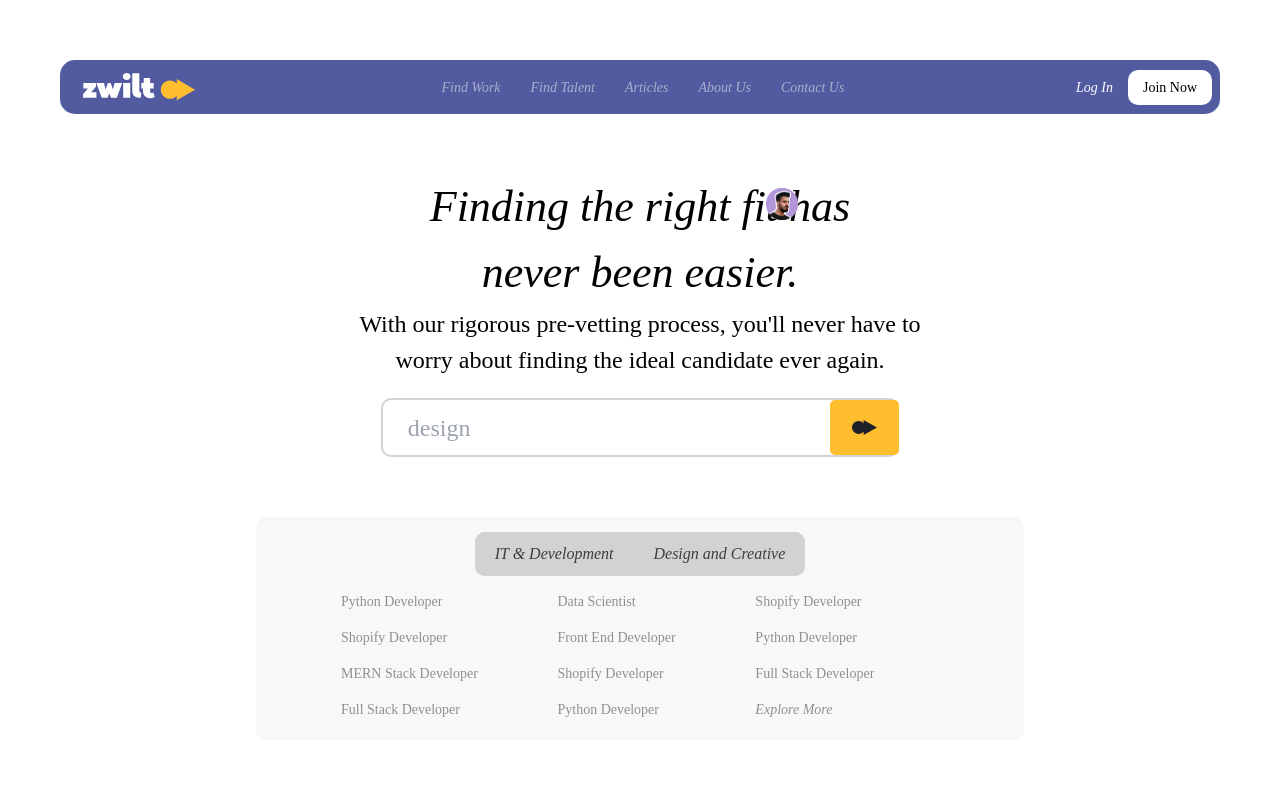
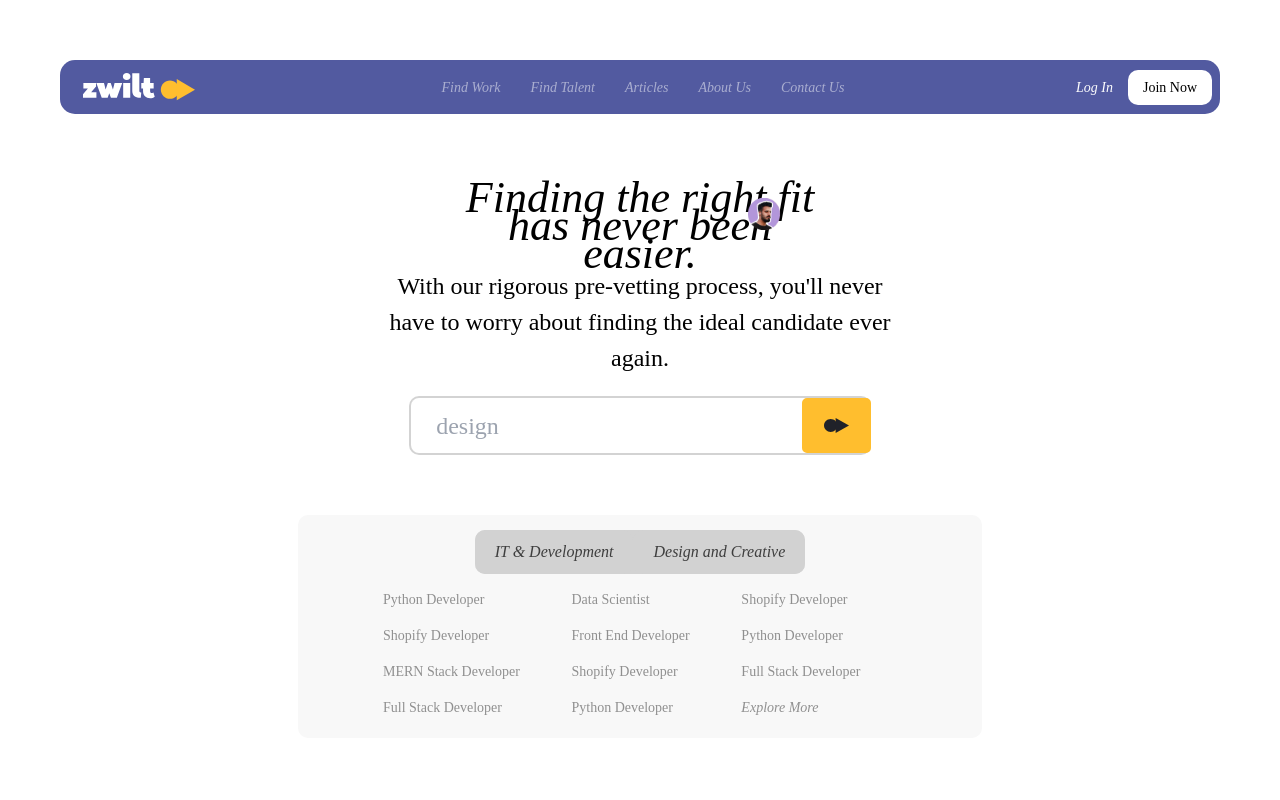
Before and after one commit to timmbach/punch_codingtest, a React (Create React App) app: page / in a window 1280 px wide. Shown: the top 800 px of the page. Built offline with nearby package versions, Linux system fonts and the light colour scheme; a web font is replaced by a local one.

Commit message:
attempting mobile view

```diff
--- a/src/App.css
+++ b/src/App.css
@@ -584,6 +584,7 @@ td {
   color: white;
   border-top: 2px solid rgba(211, 211, 211, 0.637);
   padding: 10px 70px;
+  user-select: none;
 }
 
 /* Media query for responsiveness */
--- a/src/App.jsx
+++ b/src/App.jsx
@@ -49,7 +49,7 @@ function App() {
 
   return (
     <div className="app">
-      <div className="header">
+      <div className="header m-5 md:m-[60px]">
         <div className="header_logo">
           <svg
             width="112"
@@ -100,9 +100,14 @@ function App() {
           <button>Join Now</button>
         </div>
       </div>
-      <div className="hero" style={{ position: "relative" }}>
-        <article style={{ position: "relative" }}>
-          <h2>Finding the right fit has never been easier.</h2>
+      <div
+        className="hero flex md:flex-col m-5 md:m-[70px]"
+        style={{ position: "relative" }}
+      >
+        <article className="w-90 md:w-[45%]" style={{ position: "relative" }}>
+          <h2 className="w-90 md:w-[75%] md:text-xl">
+            Finding the right fit has never been easier.
+          </h2>
           <img
             style={{
               width: "50px",
@@ -117,10 +122,15 @@ function App() {
             With our rigorous pre-vetting process, you'll never have to worry
             about finding the ideal candidate ever again.
           </p>
-          <div className="hero_search">
-            <input type="text" name="hero-search" placeholder="design" />
+          <div className="hero_search my-3 md:my-[20px]">
+            <input
+              className="mx-2 md:mx-[25px]"
+              type="text"
+              name="hero-search"
+              placeholder="design"
+            />
             {/* {showCursor && <span className="hero_searchCursor">|</span>} */}
-            <div className="hero_searchLogo">
+            <div className="hero_searchLogo p-2 md:px-[20px] md:py-[18px]">
               <svg
                 width="25"
                 height="15"
@@ -140,7 +150,7 @@ function App() {
             </div>
           </div>
         </article>
-        <div className="hero_roles">
+        <div className="hero_roles w-full md:w-[60%] px-0 md:px-[80px] py-1 md:py-[15px] mt-2 md:mt-[40px]">
           <div className="hero_rolesCategories">
             <button>IT & Development</button>
             <button>Design and Creative</button>
@@ -192,12 +202,12 @@ function App() {
           </svg>
         </div>
       </div>
-      <div className="offers">
+      <div className="offers ">
         <div className="offers_content">
           <h2>
             Your one-stop marketplace for finding the talent your business needs
           </h2>
-          <div className="offers_contentDetails">
+          <div className="offers_contentDetails flex flex-col md:flex-row">
             <div className="offers_contentDetailsLeft">
               <div>
                 <h5>Find Dev and IT professionals to scale your business</h5>
@@ -384,7 +394,7 @@ function App() {
             </defs>
           </svg>
         </div>
-        <div className="reviews_content">
+        <div className="reviews_content flex flex-col md:flex-row">
           <div className="reviews_contentQuote">
             <h6>
               <span>
@@ -1059,8 +1069,8 @@ function App() {
       <div className="footer_links flex justify-between italic">
         <p className="opacity-90">All rights reserved</p>
         <div className="flex items-center gap-10 opacity-60 ">
-          <p className="underline">Privacy</p>
-          <p className="underline">Terms and Conditions</p>
+          <p className="underline cursor-pointer">Privacy</p>
+          <p className="underline cursor-pointer">Terms and Conditions</p>
         </div>
       </div>
     </div>
```
